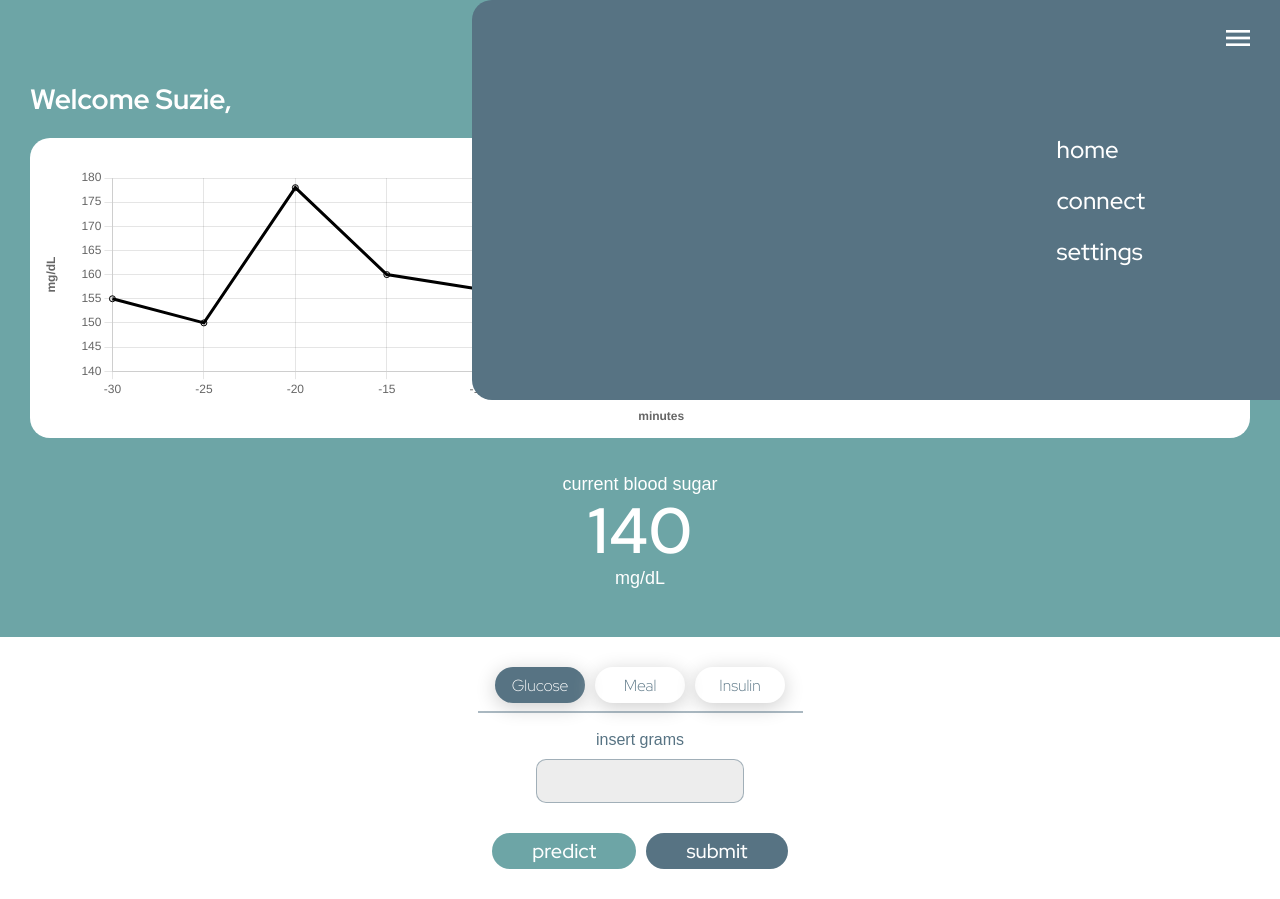
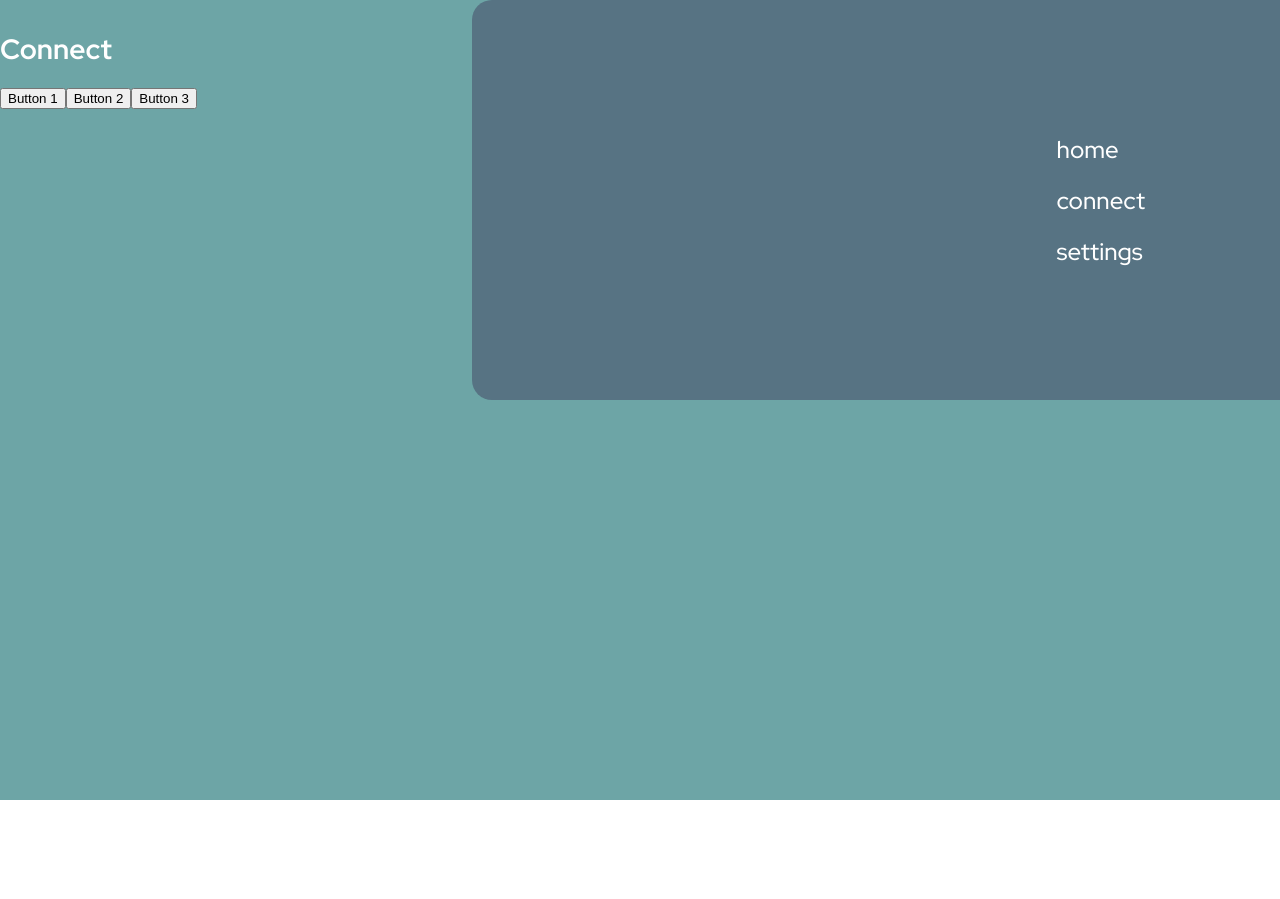
Before and after one commit to TimStewartJ/gluchart, a React (Create React App) app in the folder gluchart-react/: page /connect in a window 1280 px wide. After the commit the page ends 800 px from the top, so only its background shows below. Built offline with nearby package versions, Linux system fonts and the light colour scheme.

Commit message:
IT WORKED FINALLY.. now lets make it look pretty

```diff
--- a/gluchart-react/src/Pages/JS/Connect.js
+++ b/gluchart-react/src/Pages/JS/Connect.js
@@ -9,25 +9,13 @@ const Home = () => {
   return (
     <div className="main-div">
       <Navbar />
-
-      <div className="home-div">
-        <div className="icon">
-          <img src={Hamburger} alt="Hamburger" />
+      <div className="connect-page">
+        <h2>Connect</h2>
+        <div className="connect-buttons">
+          <button>Button 1</button>
+          <button>Button 2</button>
+          <button>Button 3</button>
         </div>
-
-        <h2>Welcome Suzie,</h2>
-
-        <Graph />
-
-        <div className="blood-sugar">
-          <p className="thin" style={{ marginBottom: '0px' }}>current blood sugar</p>
-          <p className="normal">140</p>
-          <p className="thin" style={{ marginTop: '0px' }}>mg/dL</p>
-        </div>
-      </div>
-
-      <div className="input-div">
-        <Input />
       </div>
     </div>
   );
```
